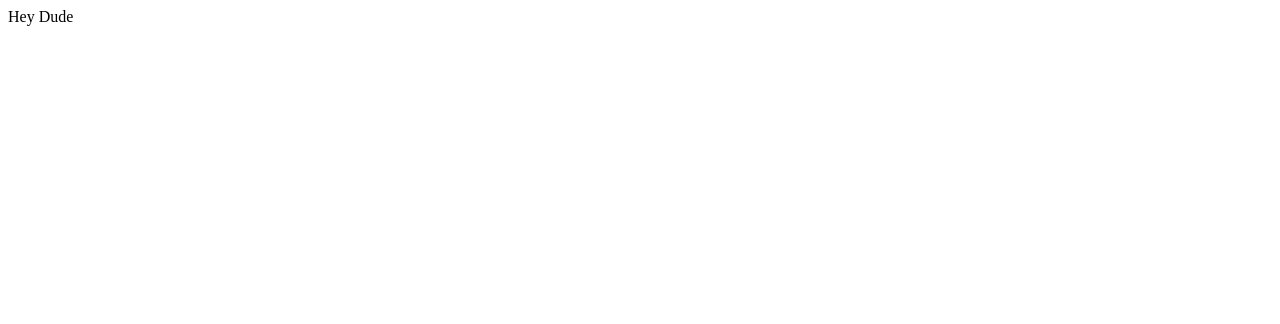
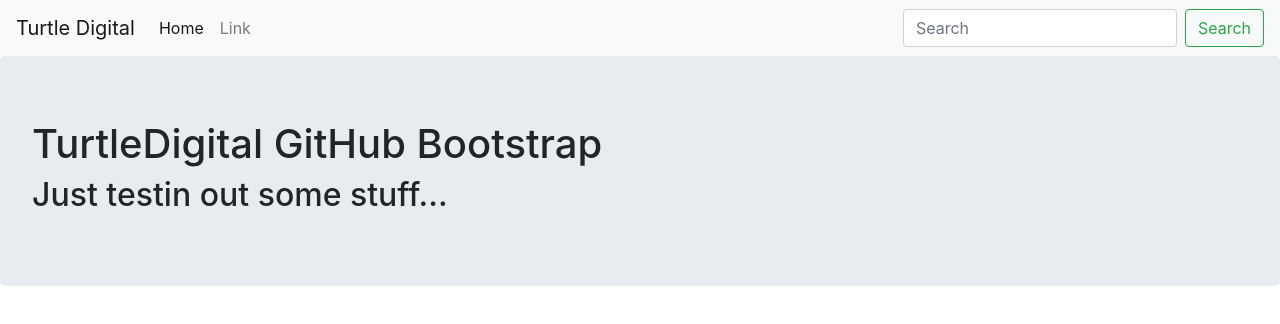
Before and after one commit to TurtleDigital/turtledigital.github.io, a plain HTML site: page index.html in a window 1280 px wide. Drawn offline with nearby package versions, Linux system fonts and the light colour scheme.

Commit message:
Added Bootstrap

```diff
--- a/index.html
+++ b/index.html
@@ -3,15 +3,49 @@
   <meta charset="utf-8">
   <meta http-equiv="X-UA-Compatible" content="IE=edge,chrome=1">
 
-  <title>Git-Hub</title>
+  <title>Turtle Digital</title>
 
   <meta name="description" content="">
   <meta name="viewport" content="width=device-width initial-scale=1">
 
+  <link rel="stylesheet" href="https://stackpath.bootstrapcdn.com/bootstrap/4.3.1/css/bootstrap.min.css" integrity="sha384-ggOyR0iXCbMQv3Xipma34MD+dH/1fQ784/j6cY/iJTQUOhcWr7x9JvoRxT2MZw1T" crossorigin="anonymous">
+  <script src="https://code.jquery.com/jquery-3.3.1.slim.min.js" integrity="sha384-q8i/X+965DzO0rT7abK41JStQIAqVgRVzpbzo5smXKp4YfRvH+8abtTE1Pi6jizo" crossorigin="anonymous"></script>
+  <script src="https://cdnjs.cloudflare.com/ajax/libs/popper.js/1.14.7/umd/popper.min.js" integrity="sha384-UO2eT0CpHqdSJQ6hJty5KVphtPhzWj9WO1clHTMGa3JDZwrnQq4sF86dIHNDz0W1" crossorigin="anonymous"></script>
+  <script src="https://stackpath.bootstrapcdn.com/bootstrap/4.3.1/js/bootstrap.min.js" integrity="sha384-JjSmVgyd0p3pXB1rRibZUAYoIIy6OrQ6VrjIEaFf/nJGzIxFDsf4x0xIM+B07jRM" crossorigin="anonymous"></script>
+
 </head>
 <body>
 
-    Hey Dude
+  <nav class="navbar navbar-expand-lg navbar-light bg-light">
+    <a class="navbar-brand" href="#">Turtle Digital</a>
+    <button class="navbar-toggler" type="button" data-toggle="collapse" data-target="#navbarSupportedContent" aria-controls="navbarSupportedContent" aria-expanded="false" aria-label="Toggle navigation">
+      <span class="navbar-toggler-icon"></span>
+    </button>
+
+    <div class="collapse navbar-collapse" id="navbarSupportedContent">
+      <ul class="navbar-nav mr-auto">
+        <li class="nav-item active">
+          <a class="nav-link" href="#">Home <span class="sr-only">(current)</span></a>
+        </li>
+        <li class="nav-item">
+          <a class="nav-link" href="#">Link</a>
+        </li>
+      </ul>
+      <form class="form-inline my-2 my-lg-0">
+        <input class="form-control mr-sm-2" type="search" placeholder="Search" aria-label="Search">
+        <button class="btn btn-outline-success my-2 my-sm-0" type="submit">Search</button>
+      </form>
+    </div>
+  </nav>
+
+
+<div class="jumbotron">
+
+  <h1>TurtleDigital GitHub Bootstrap</h1>
+
+  <h2>Just testin out some stuff...</h2>
+
+</div>
 
 
 </body>
```
Lines whose indentation alone changed are shown as unchanged.
